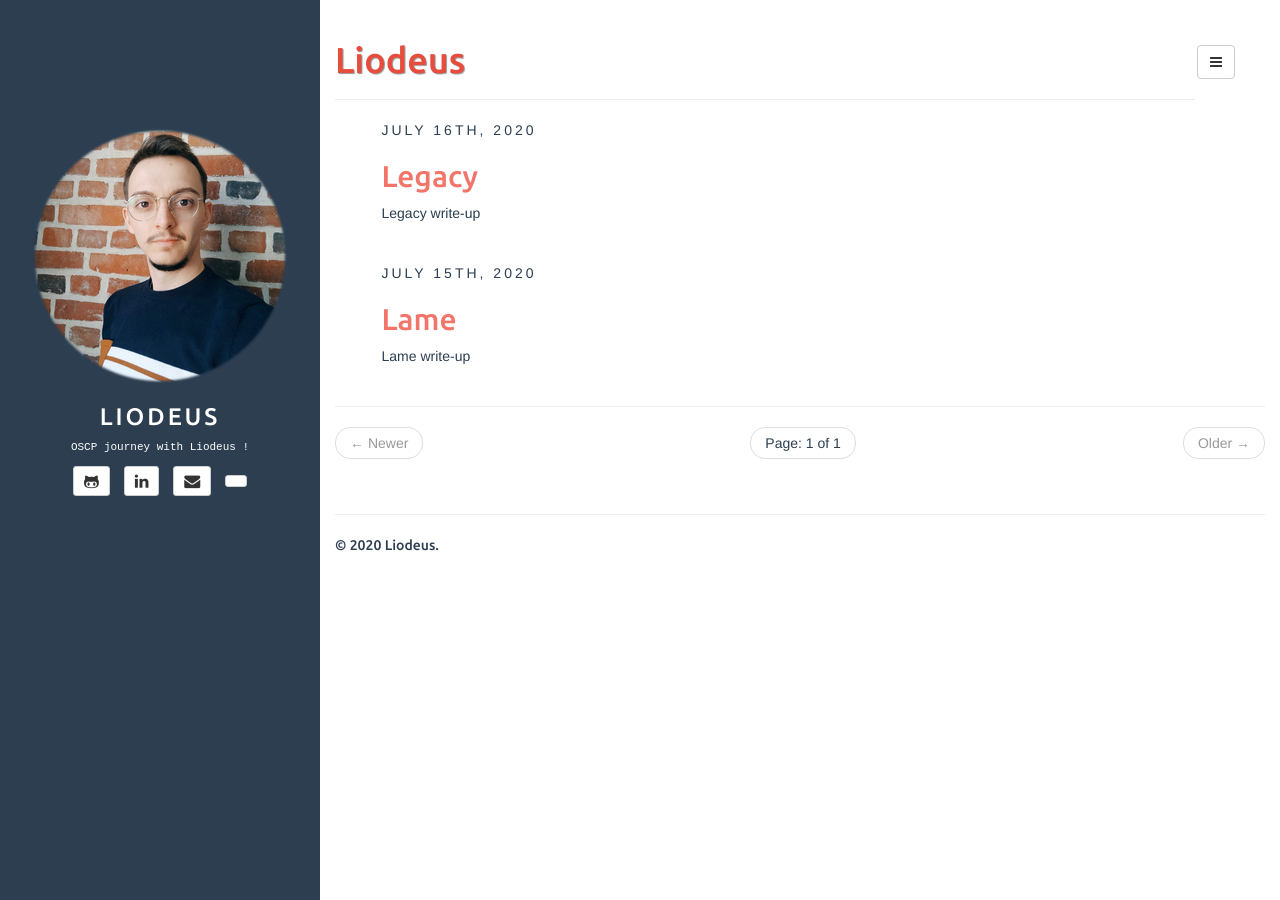
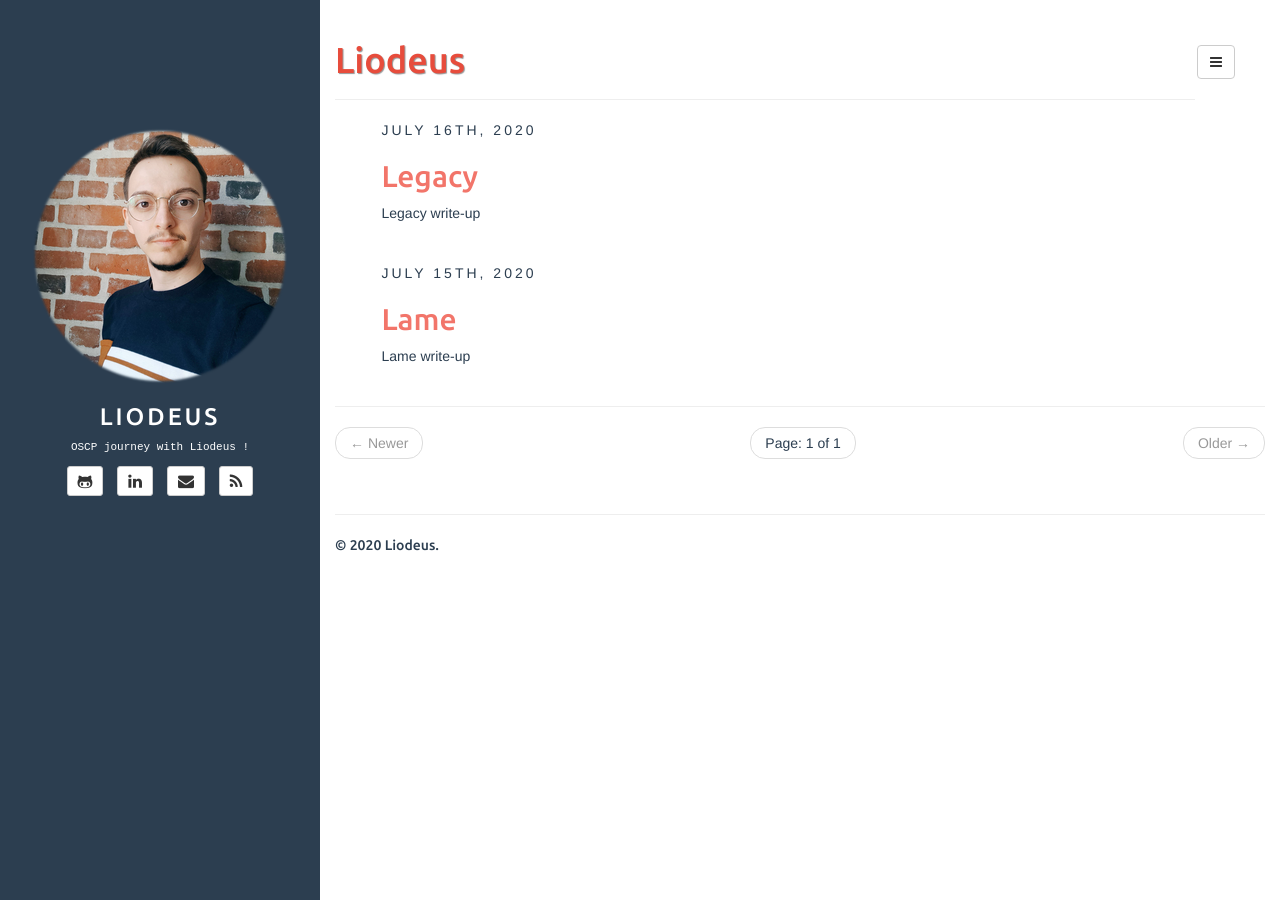
Before and after one commit to Liodeus/liodeus.github.io, a Jekyll site: the page built from index.html, in a window 1280 px wide. Built offline with Jekyll 4.4.1, drawn with Linux system fonts in a browser that asks for light colours; the list of posts is cut into pages by our own code.

Commit message:
Update sidebar.html

```diff
--- a/_includes/sidebar.html
+++ b/_includes/sidebar.html
@@ -39,6 +39,7 @@
 		{% endif %}
 		<li>
 			<a class="btn btn-default btn-sm" href="https://www.hackthebox.eu/profile/26480">
+				<i class="fa fa-rss fa-lg"></i>
 			</a>
 		</li>
 	</ul>
```
